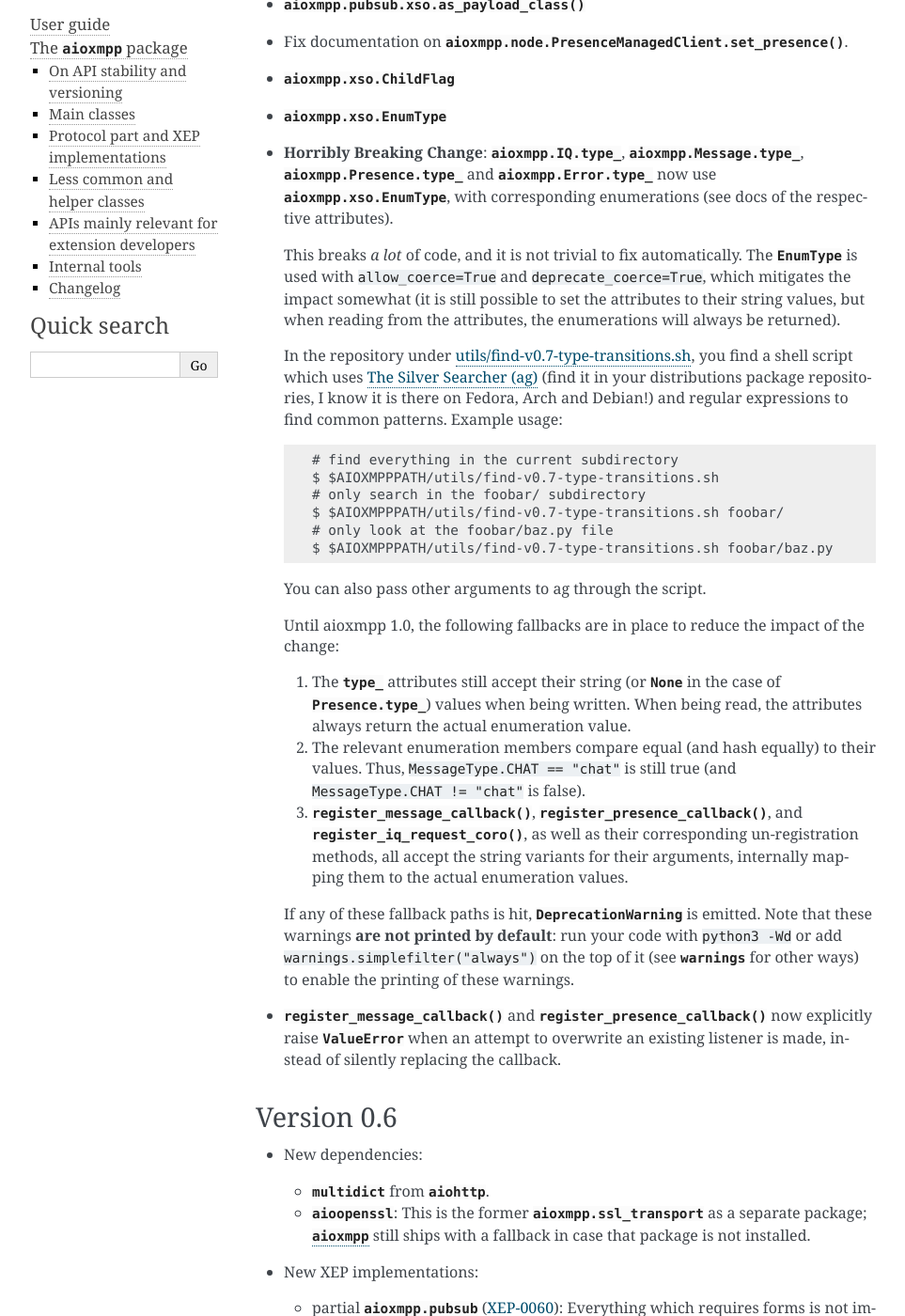
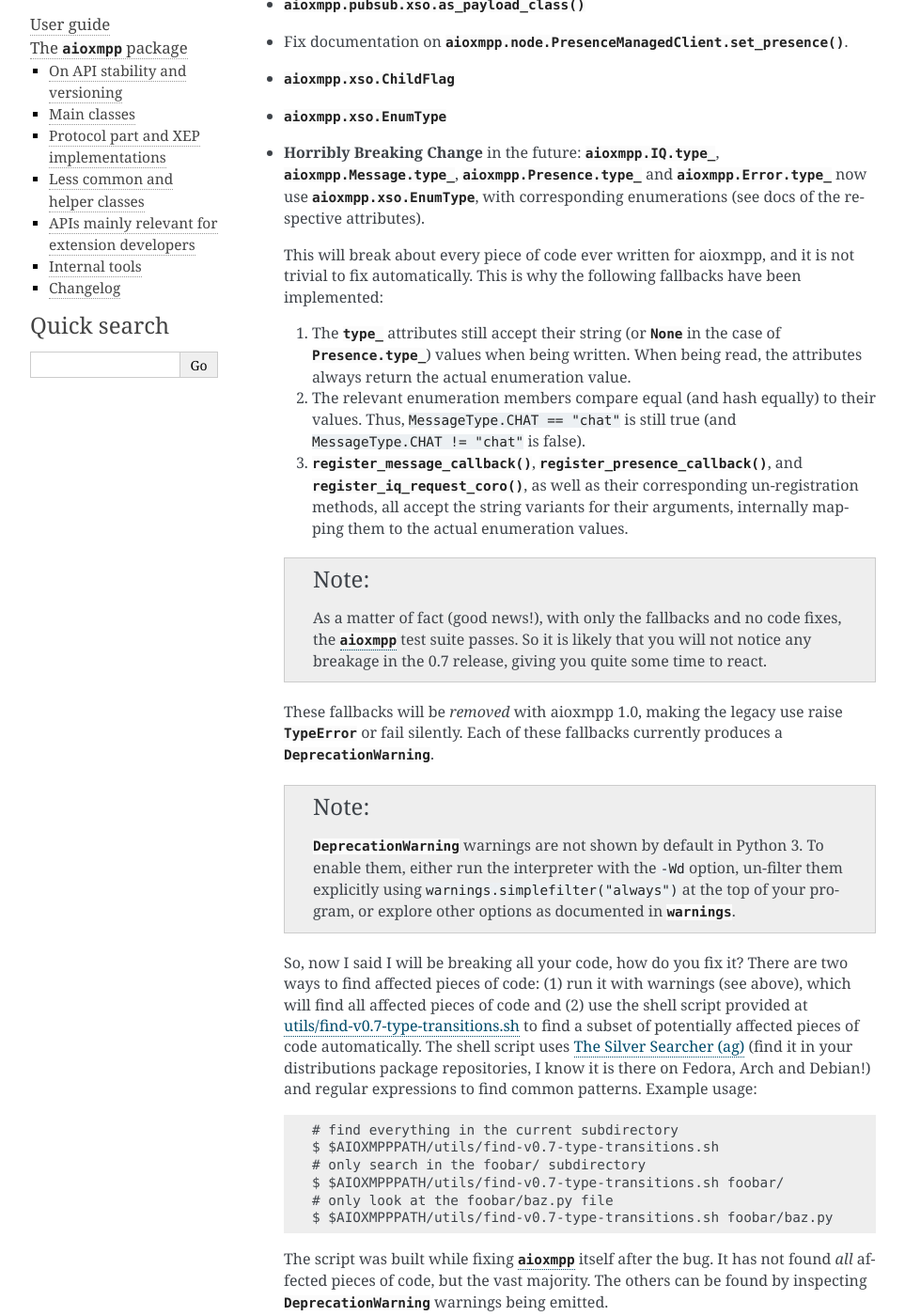
Before and after one commit to horazont/aioxmpp, a Sphinx documentation site: the page built from docs/api/changelog.rst, in a window 1280 px wide and 1400 px high, scrolled down 355 px. Shown: the whole window at 94% size, without its empty margins (148-1111 px from the left). Built offline with Sphinx 7.4.7, drawn with Linux system fonts in a browser that asks for light colours.

Commit message:
Reword changelog note with latest findings on compatibility

```diff
--- a/docs/api/changelog.rst
+++ b/docs/api/changelog.rst
@@ -24,35 +24,14 @@ Version 0.7
 
 * :class:`aioxmpp.xso.EnumType`
 
-* **Horribly Breaking Change**: :attr:`aioxmpp.IQ.type_`,
+* **Horribly Breaking Change** in the future: :attr:`aioxmpp.IQ.type_`,
   :attr:`aioxmpp.Message.type_`, :attr:`aioxmpp.Presence.type_` and
   :attr:`aioxmpp.Error.type_` now use :class:`aioxmpp.xso.EnumType`, with
   corresponding enumerations (see docs of the respective attributes).
 
-  This breaks *a lot* of code, and it is not trivial to fix automatically. The
-  :class:`~.xso.EnumType` is used with ``allow_coerce=True`` and
-  ``deprecate_coerce=True``, which mitigates the impact somewhat (it is still
-  possible to set the attributes to their string values, but when reading from
-  the attributes, the enumerations will always be returned).
-
-  In the repository under `utils/find-v0.7-type-transitions.sh
-  <https://github.com/horazont/aioxmpp/blob/devel/utils/find-v0.7-type-transitions.sh>`_,
-  you find a shell script which uses `The Silver Searcher (ag)
-  <http://geoff.greer.fm/ag/>`_ (find it in your distributions package
-  repositories, I know it is there on Fedora, Arch and Debian!) and regular
-  expressions to find common patterns. Example usage::
-
-    # find everything in the current subdirectory
-    $ $AIOXMPPPATH/utils/find-v0.7-type-transitions.sh
-    # only search in the foobar/ subdirectory
-    $ $AIOXMPPPATH/utils/find-v0.7-type-transitions.sh foobar/
-    # only look at the foobar/baz.py file
-    $ $AIOXMPPPATH/utils/find-v0.7-type-transitions.sh foobar/baz.py
-
-  You can also pass other arguments to ag through the script.
-
-  Until aioxmpp 1.0, the following fallbacks are in place to reduce the impact
-  of the change:
+  This will break about every piece of code ever written for aioxmpp, and it is
+  not trivial to fix automatically. This is why the following fallbacks have
+  been implemented:
 
   1. The :attr:`type_` attributes still accept their string (or :data:`None` in
      the case of :attr:`.Presence.type_`) values when being written. When being
@@ -68,10 +47,45 @@ Version 0.7
      corresponding un-registration methods, all accept the string variants for
      their arguments, internally mapping them to the actual enumeration values.
 
-  If any of these fallback paths is hit, :class:`DeprecationWarning` is emitted.
-  Note that these warnings **are not printed by default**: run your code with
-  ``python3 -Wd`` or add ``warnings.simplefilter("always")`` on the top of it
-  (see :mod:`warnings` for other ways) to enable the printing of these warnings.
+  .. note::
+
+     As a matter of fact (good news!), with only the fallbacks and no code
+     fixes, the :mod:`aioxmpp` test suite passes. So it is likely that you will
+     not notice any breakage in the 0.7 release, giving you quite some time to
+     react.
+
+  These fallbacks will be *removed* with aioxmpp 1.0, making the legacy use
+  raise :exc:`TypeError` or fail silently. Each of these fallbacks currently
+  produces a :exc:`DeprecationWarning`.
+
+  .. note::
+
+     :exc:`DeprecationWarning` warnings are not shown by default in Python 3. To
+     enable them, either run the interpreter with the ``-Wd`` option, un-filter
+     them explicitly using ``warnings.simplefilter("always")`` at the top of
+     your program, or explore other options as documented in :mod:`warnings`.
+
+  So, now I said I will be breaking all your code, how do you fix it? There are
+  two ways to find affected pieces of code: (1) run it with warnings (see
+  above), which will find all affected pieces of code and (2) use the shell
+  script provided at `utils/find-v0.7-type-transitions.sh
+  <https://github.com/horazont/aioxmpp/blob/devel/utils/find-v0.7-type-transitions.sh>`_
+  to find a subset of potentially affected pieces of code automatically. The
+  shell script uses `The Silver Searcher (ag) <http://geoff.greer.fm/ag/>`_
+  (find it in your distributions package repositories, I know it is there on
+  Fedora, Arch and Debian!) and regular expressions to find common patterns.
+  Example usage::
+
+    # find everything in the current subdirectory
+    $ $AIOXMPPPATH/utils/find-v0.7-type-transitions.sh
+    # only search in the foobar/ subdirectory
+    $ $AIOXMPPPATH/utils/find-v0.7-type-transitions.sh foobar/
+    # only look at the foobar/baz.py file
+    $ $AIOXMPPPATH/utils/find-v0.7-type-transitions.sh foobar/baz.py
+
+  The script was built while fixing :mod:`aioxmpp` itself after the bug. It has
+  not found *all* affected pieces of code, but the vast majority. The others can
+  be found by inspecting :exc:`DeprecationWarning` warnings being emitted.
 
 * :meth:`~.StanzaStream.register_message_callback` and
   :meth:`~.StanzaStream.register_presence_callback` now explicitly raise
```
